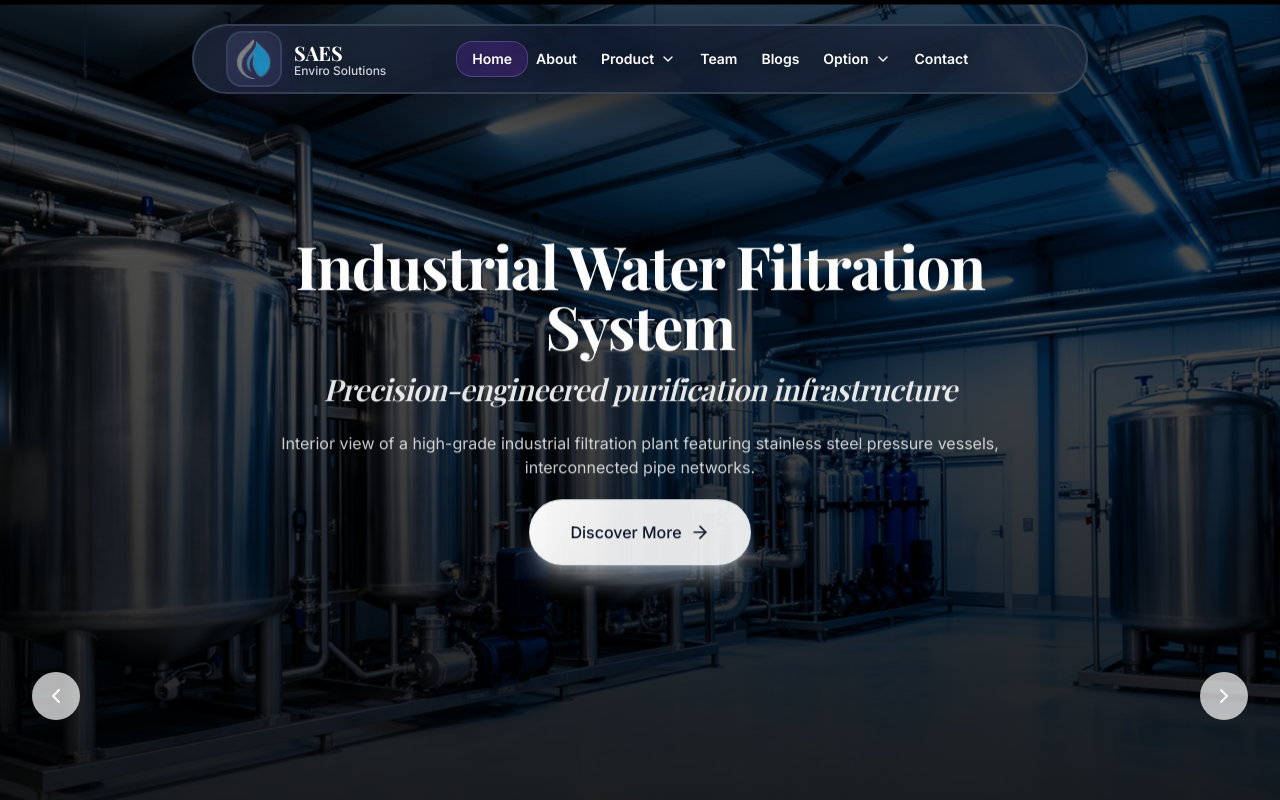
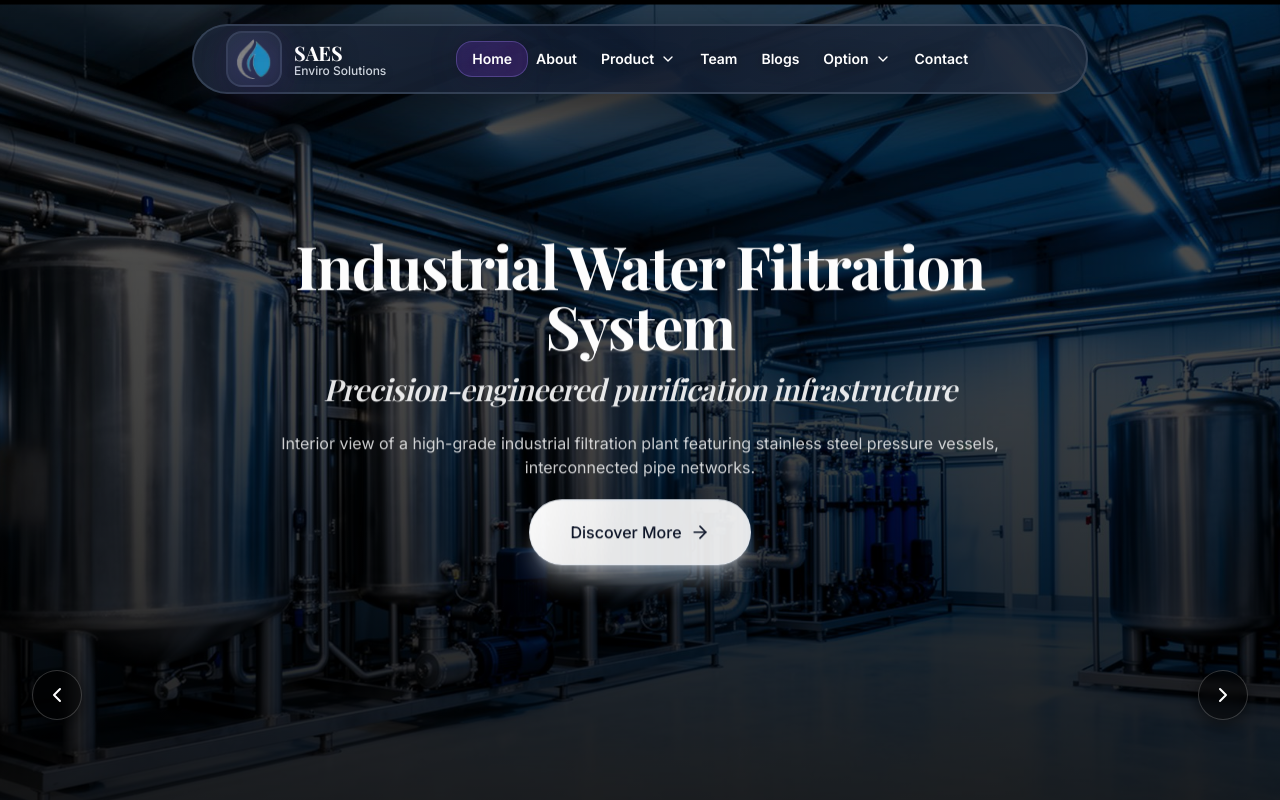
Before and after one commit to Sumeet1885/sa-enviro, a React (Vite) app: page / in a window 1280 px wide. Shown: the top 800 px of the page. Built offline with nearby package versions, Linux system fonts and the light colour scheme.

Commit message:
Changed the color of the Carousle arrow and also of the hero section

```diff
--- a/src/components/home/HeroSection.tsx
+++ b/src/components/home/HeroSection.tsx
@@ -177,13 +177,15 @@ export function HeroSection() {
       <div className="absolute inset-x-0 bottom-20 flex justify-between px-8 z-30 pointer-events-none">
         <button
           onClick={prev}
-          className="pointer-events-auto bg-white/70 p-3 rounded-full hover:bg-white transition"
+          className="pointer-events-auto  p-3 rounded-full bg-black/50 hover:bg-black/75 backdrop-blur-sm border border-white/20 shadow-[0_4px_16px_rgba(0,0,0,0.5)] group-focus:ring-2 group-focus:ring-white/50 group-focus:outline-nonetransition"
         >
           <ChevronLeft />
         </button>
+
+        {/* inline-flex items-center justify-center w-10 h-10 rounded-full bg-black/50 hover:bg-black/75 backdrop-blur-sm border border-white/20 shadow-[0_4px_16px_rgba(0,0,0,0.5)] group-focus:ring-2 group-focus:ring-white/50 group-focus:outline-none transition-all duration-200 */}
         <button
           onClick={next}
-          className="pointer-events-auto bg-white/70 p-3 rounded-full hover:bg-white transition"
+          className="pointer-events-auto  p-3 rounded-full bg-black/50 hover:bg-black/75 backdrop-blur-sm border border-white/20 shadow-[0_4px_16px_rgba(0,0,0,0.5)] group-focus:ring-2 group-focus:ring-white/50 group-focus:outline-none transition"
         >
           <ChevronRight />
         </button>
--- a/src/components/ui/Used/ProductShowCase.tsx
+++ b/src/components/ui/Used/ProductShowCase.tsx
@@ -217,7 +217,7 @@ const Carousel: React.FC<CarouselProps> = ({ images }) => {
         onClick={handlePrev}
         aria-label="Previous image"
       >
-        <span className="inline-flex items-center justify-center w-10 h-10 rounded-full bg-white/30 dark:bg-gray-800/30 group-hover:bg-white/50 dark:group-hover:bg-gray-800/60 group-focus:ring-4 group-focus:ring-white dark:group-focus:ring-gray-800/70 group-focus:outline-none">
+        <span className="inline-flex items-center justify-center w-10 h-10 rounded-full bg-black/50 hover:bg-black/75 backdrop-blur-sm border border-white/20 shadow-[0_4px_16px_rgba(0,0,0,0.5)] group-focus:ring-2 group-focus:ring-white/50 group-focus:outline-none transition-all duration-200">
           <ChevronLeft className="w-5 h-5 text-white" />
         </span>
       </button>
@@ -229,7 +229,7 @@ const Carousel: React.FC<CarouselProps> = ({ images }) => {
         onClick={handleNext}
         aria-label="Next image"
       >
-        <span className="inline-flex items-center justify-center w-10 h-10 rounded-full bg-white/30 dark:bg-gray-800/30 group-hover:bg-white/50 dark:group-hover:bg-gray-800/60 group-focus:ring-4 group-focus:ring-white dark:group-focus:ring-gray-800/70 group-focus:outline-none">
+        <span className="inline-flex items-center justify-center w-10 h-10 rounded-full bg-black/50 hover:bg-black/75 backdrop-blur-sm border border-white/20 shadow-[0_4px_16px_rgba(0,0,0,0.5)] group-focus:ring-2 group-focus:ring-white/50 group-focus:outline-none transition-all duration-200">
           <ChevronRight className="w-5 h-5 text-white" />
         </span>
       </button>
```
Also changed, not shown: src/components/layout/Header.tsx (line endings or trailing spaces).
